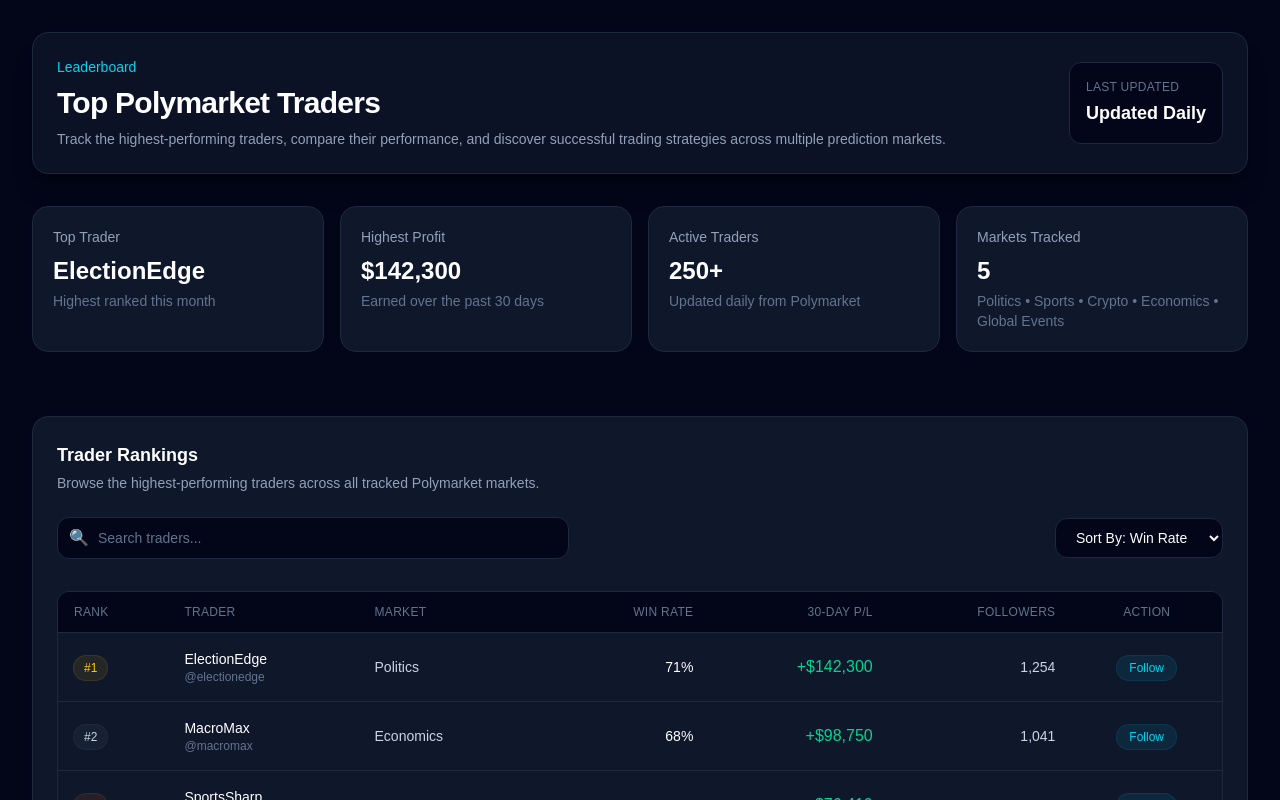
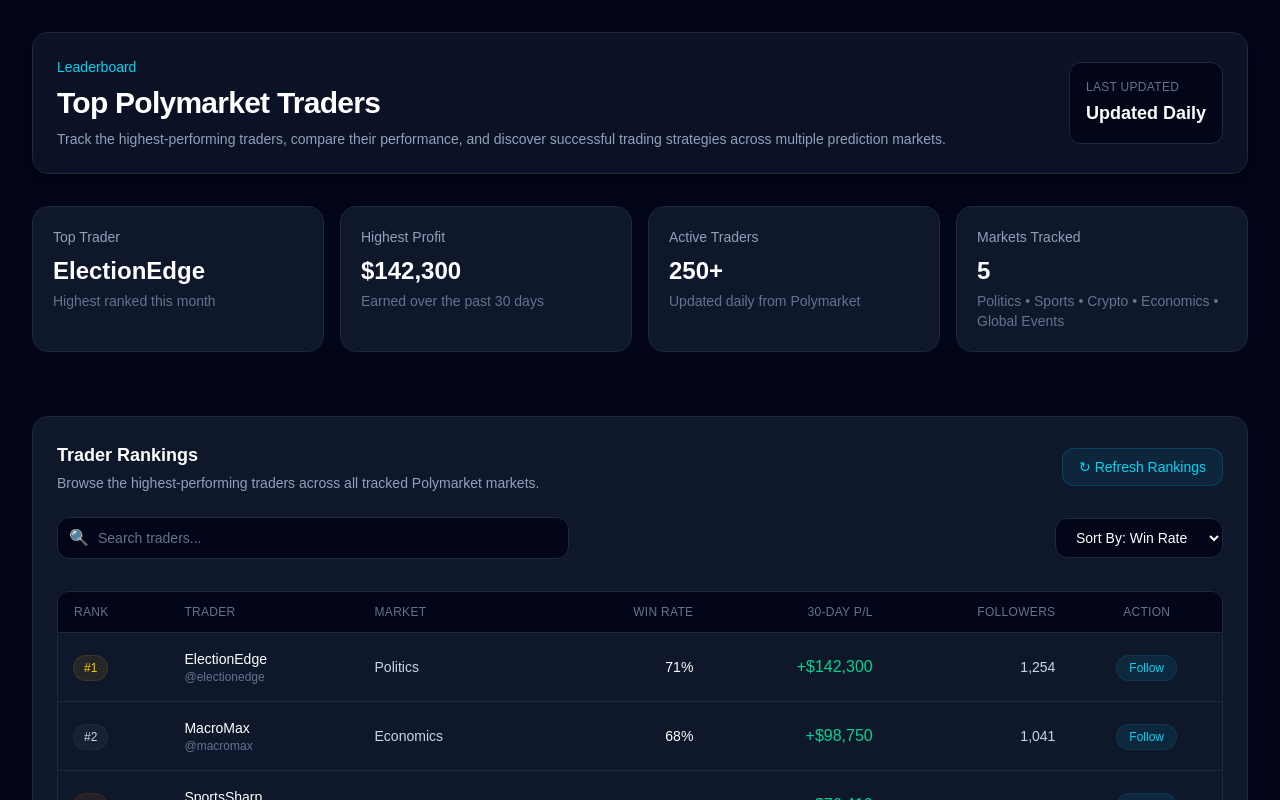
Before and after one commit to Smiller2424/MCTG_Project, a Next.js app: page /leaderboard in a window 1280 px wide. Shown: the top 800 px of the page. Built offline with nearby package versions, Linux system fonts and the light colour scheme.

Commit message:
Add leaderboard refresh action and interface polish

```diff
--- a/app/leaderboard/page.tsx
+++ b/app/leaderboard/page.tsx
@@ -197,7 +197,15 @@
                 Polymarket markets.
               </p>
             </div>
-          </div>
+
+            <button
+            className="inline-flex items-center gap-2 rounded-xl border border-cyan-500/20 bg-cyan-500/10 px-4 py-2 text-sm font-medium text-cyan-400 transition hover:bg-cyan-500/20"
+            >
+                ↻ Refresh Rankings
+                </button>
+                </div>
+
+
                 {/* Search and Sort */}
         <div className="mt-6 flex flex-col gap-4 md:flex-row md:items-center md:justify-between">
           <div className="relative w-full md:max-w-lg">
```
